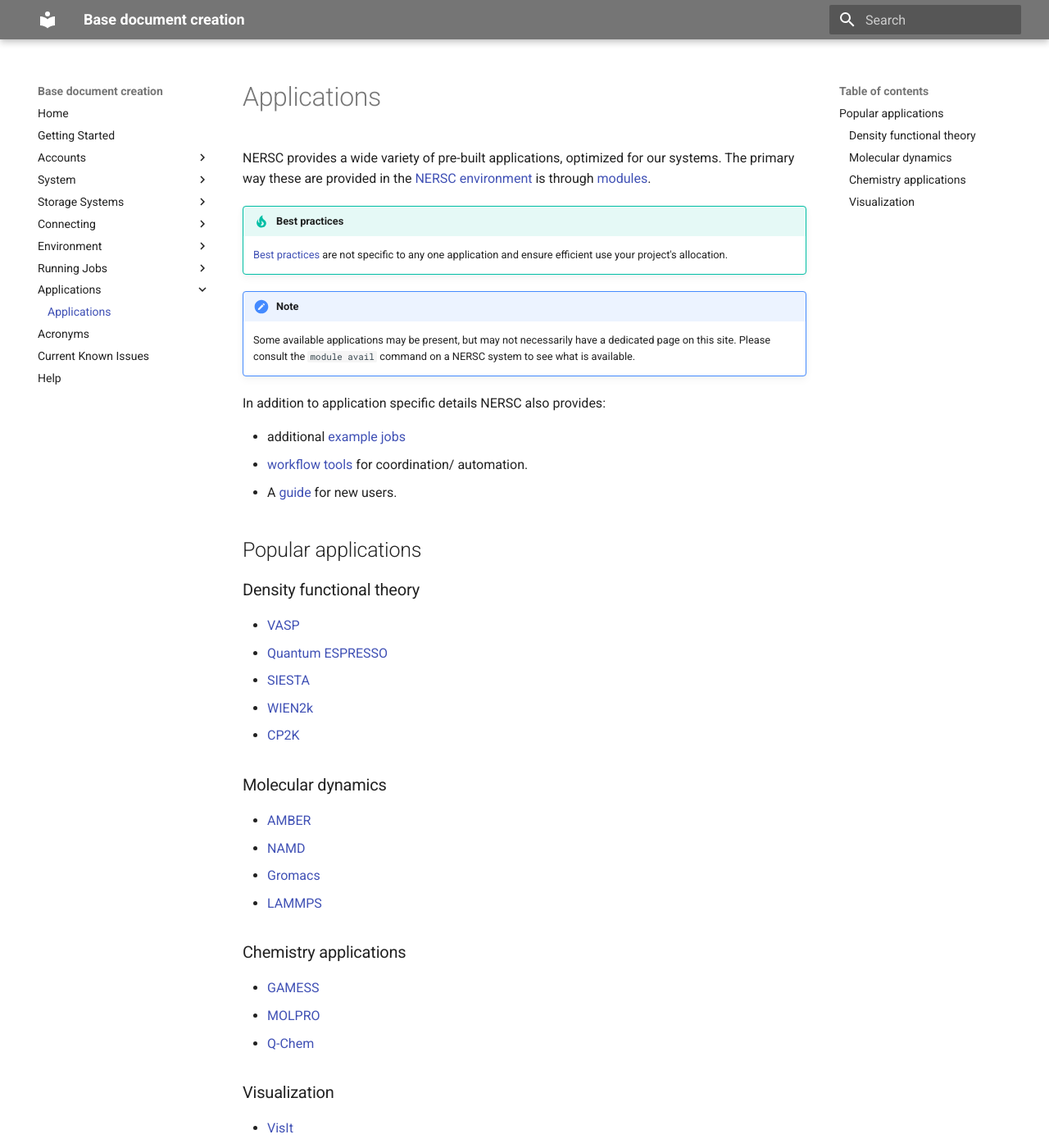
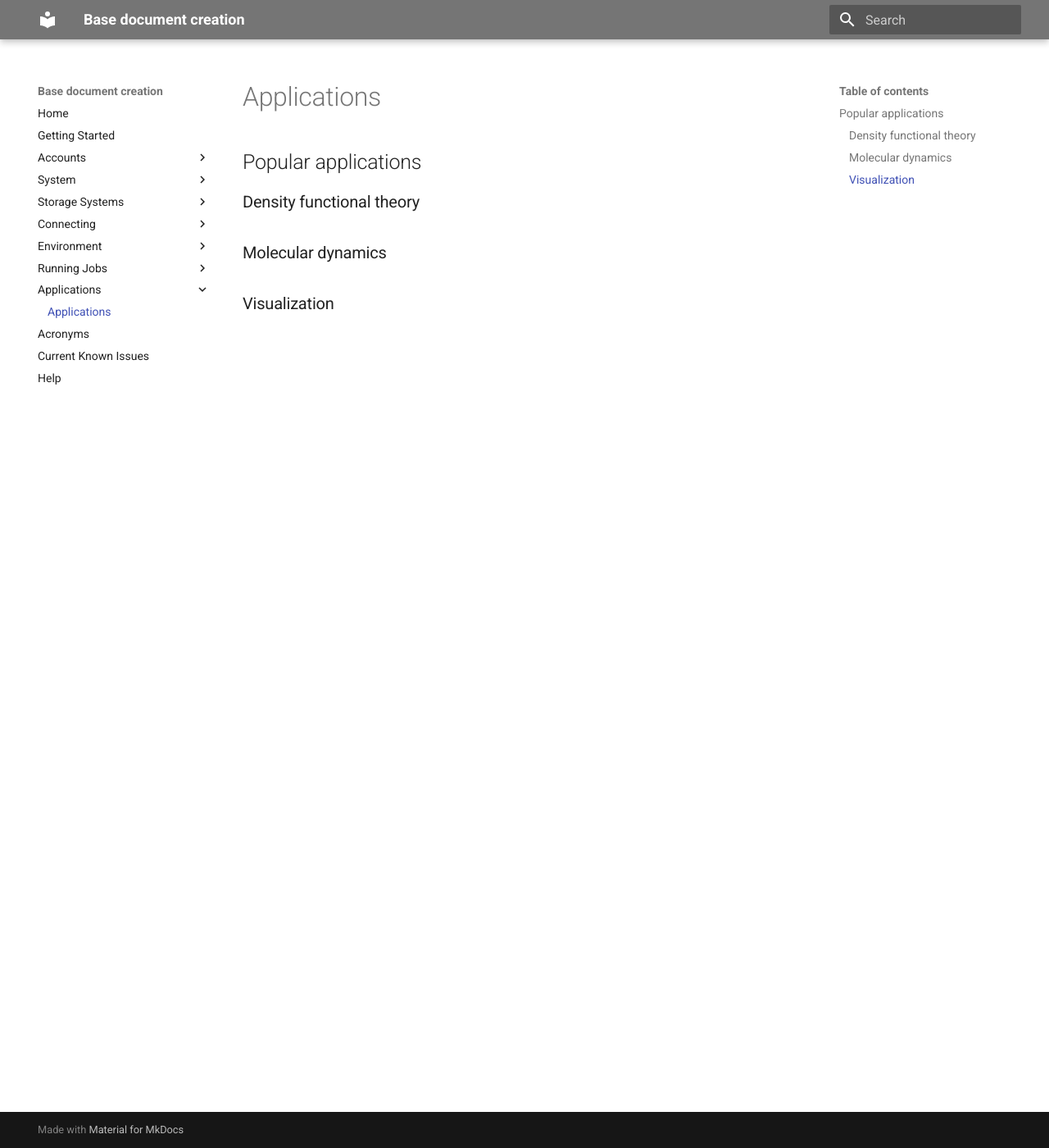
Before and after one commit to dstdev/base-cluster-docs, an MkDocs documentation site: the page built from docs/applications/index.md, in a window 1280 px wide and 1400 px high. Shown: the whole window at 82% size. Built offline with MkDocs 1.6.1 and Material for MkDocs 9.7.7, drawn with Linux system fonts in a browser that asks for light colours.

Commit message:
modified (accounts) and (applications) index pages

```diff
--- a/docs/applications/index.md
+++ b/docs/applications/index.md
@@ -1,48 +1,27 @@
 # Applications
 
-NERSC provides a wide variety of pre-built applications, optimized for
-our systems. The primary way these are provided in the [NERSC
-environment](../environment/index.md) is through
-[modules](../environment/#nersc-modules-environment).
 
-!!! tip "Best practices"
-    [Best practices](../jobs/best-practices.md) are not specific to any
-    one application and ensure efficient use your project's allocation.
 
-!!! note
-    Some available applications may be present, but may not
-    necessarily have a dedicated page on this site. Please consult the
-    `module avail` command on a NERSC system to see what is available.
 
-In addition to application specific details NERSC also provides:
 
-* additional [example jobs](../jobs/examples/index.md)
-* [workflow tools](../jobs/workflow-tools.md) for coordination/ automation.
-* A [guide](../getting-started.md) for new users.
 
 ## Popular applications
 
+
+
+
+
+
 ### Density functional theory
 
-* [VASP](vasp/index.md)
-* [Quantum ESPRESSO](quantum-espresso/index.md)
-* [SIESTA](siesta/index.md)
-* [WIEN2k](wien2k/index.md)
-* [CP2K](cp2k/index.md)
+
+
+
 
 ### Molecular dynamics
 
-* [AMBER](amber/index.md)
-* [NAMD](namd/index.md)
-* [Gromacs](gromacs/index.md)
-* [LAMMPS](lammps/index.md)
 
-### Chemistry applications
 
-* [GAMESS](gamess/index.md)
-* [MOLPRO](molpro/index.md)
-* [Q-Chem](qchem/index.md)
+
 
 ### Visualization
-
-* [VisIt](visit/index.md)
```
Also changed, not shown: 1 other file.
